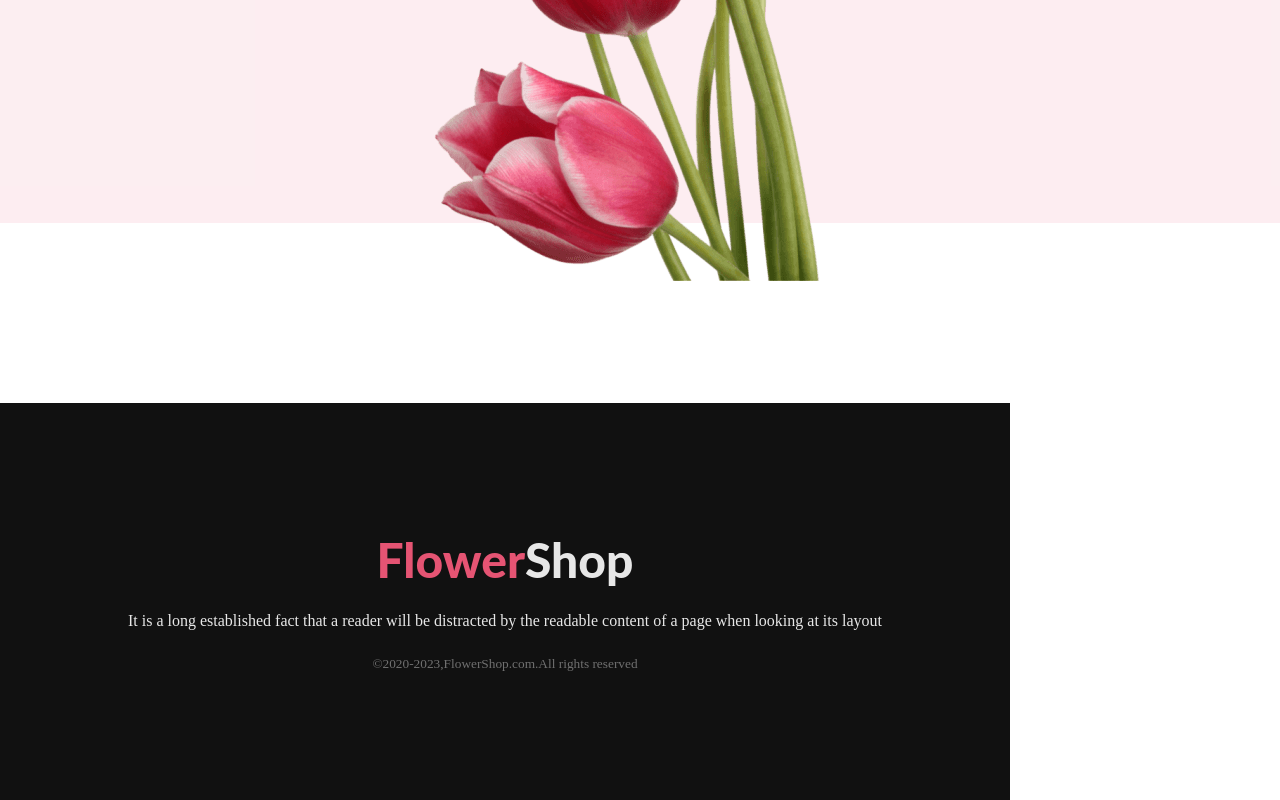
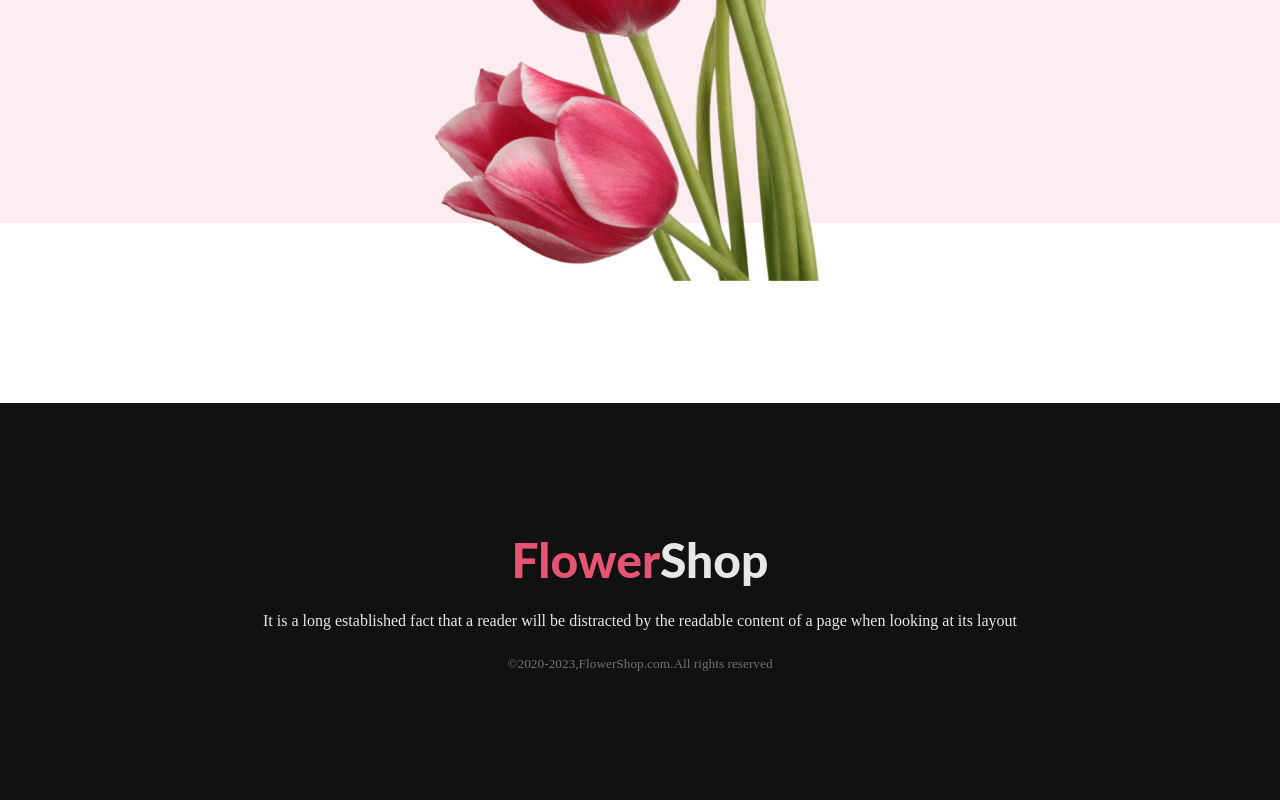
Before and after one commit to mdarifahammedreza/Flower-Shop, a plain HTML site: page index.html in a window 1280 px wide. Shown: the part 577-1377 px from the top of the page. Drawn offline with Linux system fonts and the light colour scheme.

Commit message:
complete adding logo

```diff
--- a/Style/style.css
+++ b/Style/style.css
@@ -71,7 +71,7 @@ flex-shrink: 0;
     background-color: #111;
     text-align: center;
     padding: 128px;
-    position: absolute;
+    /* position: absolute; */
     color:rgb(255,255,255,.90)
 
 }
--- a/index.html
+++ b/index.html
@@ -5,6 +5,7 @@
     <meta name="viewport" content="width=device-width, initial-scale=1.0">
     <title>Flower Shop</title>
     <link rel="stylesheet" href="Style/style.css">
+    <link rel="shortcut icon" href="image/pngwing 10.png" type="image/x-icon">
 </head>
 <body>
         <header class = "color_background">
```
